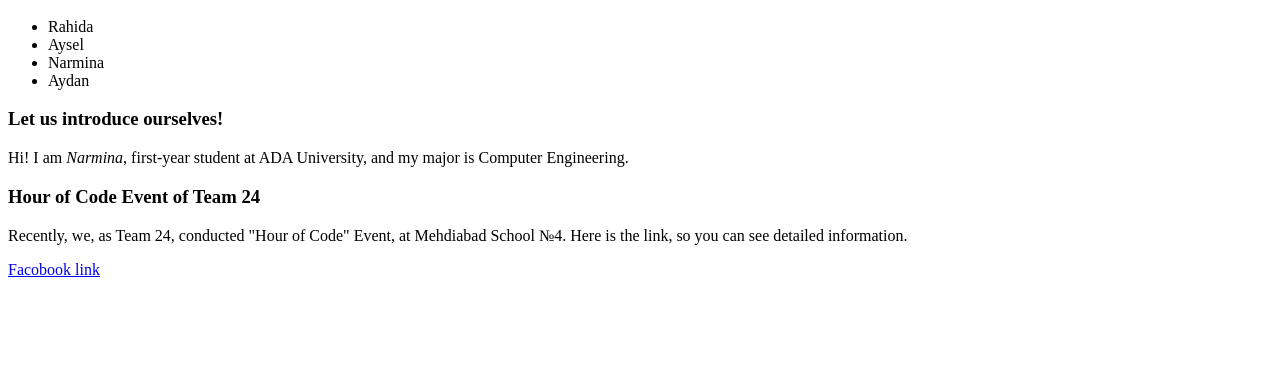
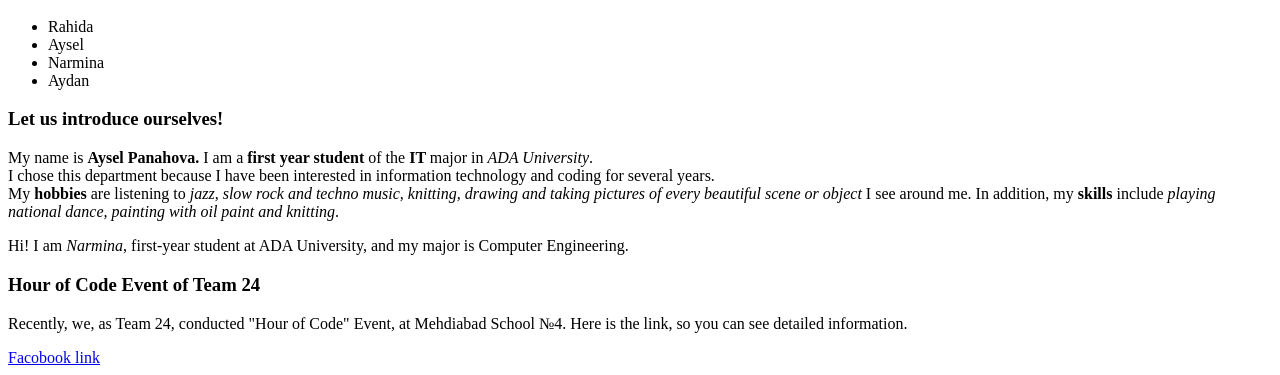
Before and after one commit to ADA-SITE-SITE1101-2022-Fall/website-team-24, a plain HTML site: page index.html in a window 1280 px wide. Shown: the part 433-808 px from the top of the page. Drawn offline with Linux system fonts and the light colour scheme.

Commit message:
Update index.html

```diff
--- a/index.html
+++ b/index.html
@@ -20,7 +20,7 @@
             <li>Aydan</li>
         </ul>
         <h3>Let us introduce ourselves!</h3>
-        <!-- <p> I am <em> Rahida</em>!<br> (Aysel) <br> (NArmina) <br> (Aydan)   </p> // generally info about us -->
+        <p>My name is <strong> Aysel Panahova. </strong> I am a <strong>first year student </strong> of the <strong> IT </strong> major in <em>ADA University</em>. </br>I chose this department because I have been interested in information technology and coding for several years. </br>My <strong>hobbies</strong> are listening to <em>jazz, slow rock and techno music, knitting, drawing and taking pictures of every beautiful scene or object</em> I see around me. In addition, my <strong>skills</strong> include <em>playing national dance, painting with oil paint and knitting</em>.</p>
         <p>Hi! I am <em> Narmina</em>, first-year student at ADA University, and my major is Computer Engineering.</p>
         <h3>Hour of Code Event of Team 24</h3>
         <!-- links, imgs, video and short report about it-->
```
